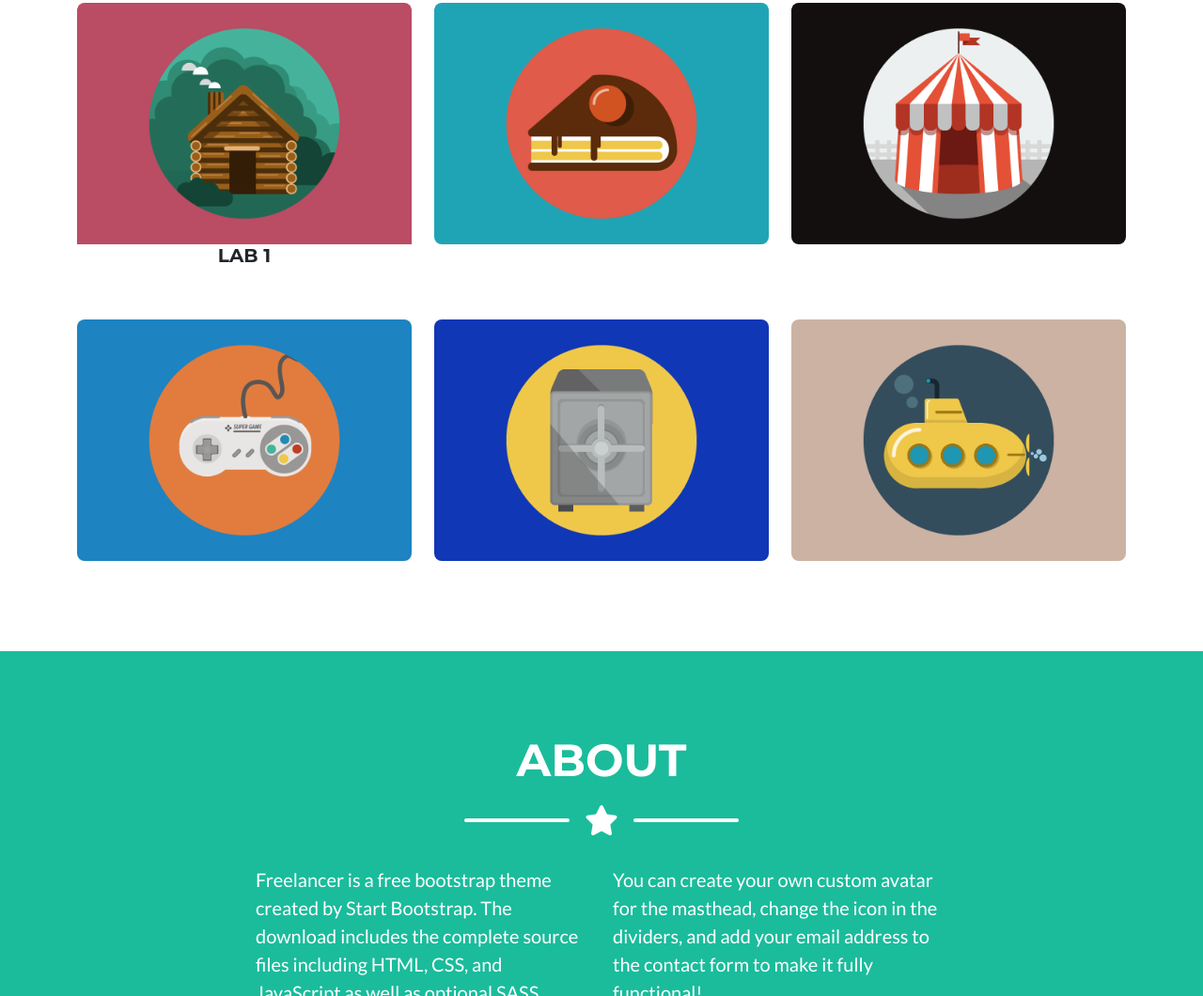
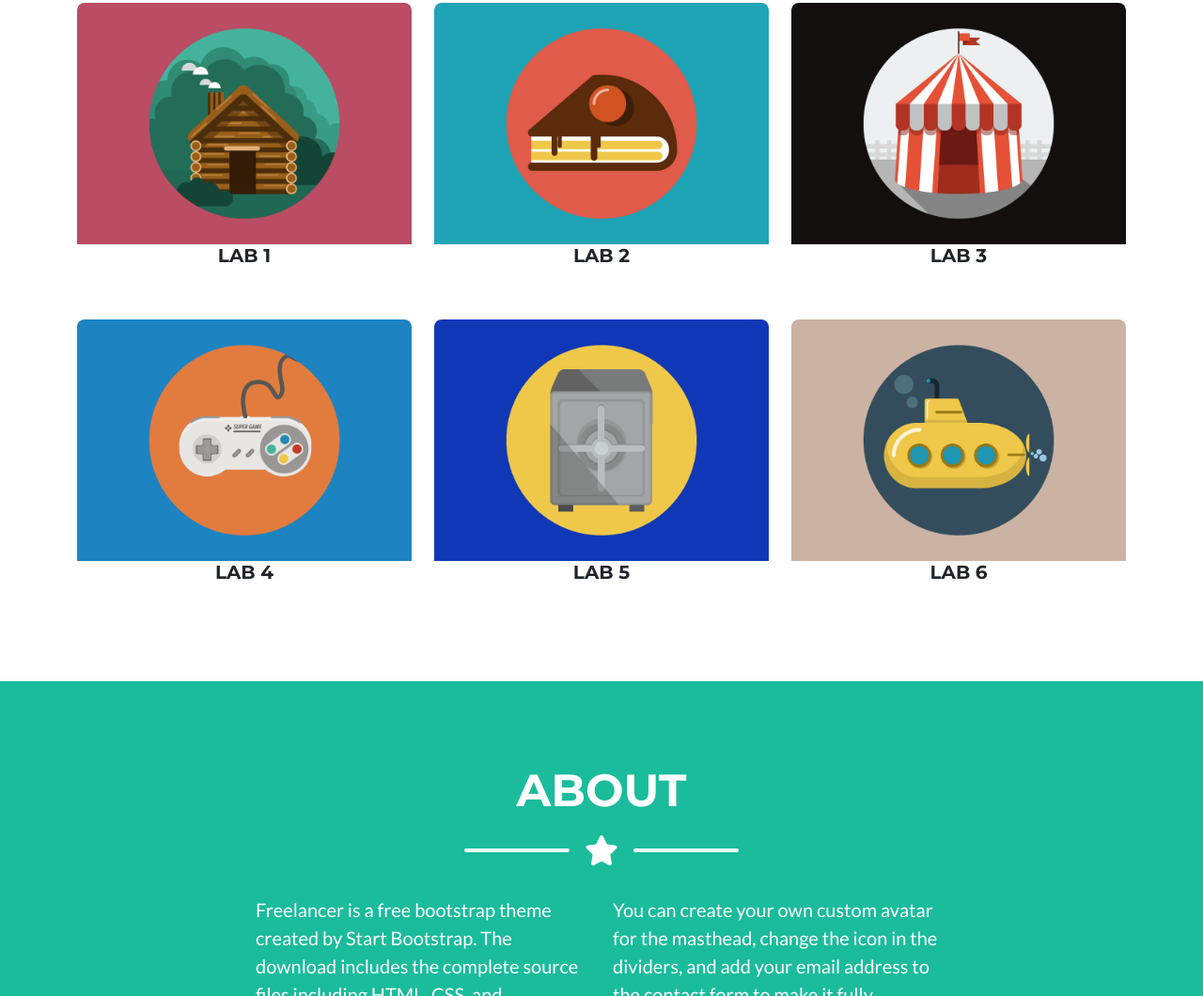
Before and after one commit to tripa2020/tripa2020.github.io, a plain HTML site: page index.html in a window 1280 px wide. Shown: the part 1008-2068 px from the top of the page at 94% size. Drawn offline with nearby package versions, Linux system fonts and the light colour scheme.

Commit message:
Update index.html

```diff
--- a/index.html
+++ b/index.html
@@ -81,6 +81,7 @@
                                 <div class="portfolio-item-caption-content text-center text-white"><i class="fas fa-plus fa-3x"></i></div>
                             </div>
                             <img class="img-fluid" src="assets/img/portfolio/cake.png" alt="..." />
+                            <h5 class="text-center">LAB 2</h5>
                         </div>
                     </div>
                     <!-- Portfolio Item 3-->
@@ -90,6 +91,7 @@
                                 <div class="portfolio-item-caption-content text-center text-white"><i class="fas fa-plus fa-3x"></i></div>
                             </div>
                             <img class="img-fluid" src="assets/img/portfolio/circus.png" alt="..." />
+                            <h5 class="text-center">LAB 3</h5>
                         </div>
                     </div>
                     <!-- Portfolio Item 4-->
@@ -99,6 +101,7 @@
                                 <div class="portfolio-item-caption-content text-center text-white"><i class="fas fa-plus fa-3x"></i></div>
                             </div>
                             <img class="img-fluid" src="assets/img/portfolio/game.png" alt="..." />
+                            <h5 class="text-center">LAB 4</h5>
                         </div>
                     </div>
                     <!-- Portfolio Item 5-->
@@ -108,6 +111,7 @@
                                 <div class="portfolio-item-caption-content text-center text-white"><i class="fas fa-plus fa-3x"></i></div>
                             </div>
                             <img class="img-fluid" src="assets/img/portfolio/safe.png" alt="..." />
+                            <h5 class="text-center">LAB 5</h5>
                         </div>
                     </div>
                     <!-- Portfolio Item 6-->
@@ -117,6 +121,7 @@
                                 <div class="portfolio-item-caption-content text-center text-white"><i class="fas fa-plus fa-3x"></i></div>
                             </div>
                             <img class="img-fluid" src="assets/img/portfolio/submarine.png" alt="..." />
+                            <h5 class="text-center">LAB 6</h5>
                         </div>
                     </div>
                 </div>
@@ -408,37 +413,6 @@
                                         <p class="text-left">This task for testing how fast we could collect data from the IMU. This was accomplished by taking out print statements, and streamlining the code execution. Using time stamps I implements a python function to calcuate the speed of data collection</p>
                                         <img class="img-fluid rounded mb-5" src="assets/img/transfer rate.png" alt="..." />
                                         <p class="text-left">The sampling rate was found to around 63 measurements a second. </p>
-
-
-
-
-
-
-
-
-
-
-
-
-
-
-
-
-
-
-
-
-
-
-
-
-
-
-
-
-
-
-
                                     <button class="btn btn-primary" data-bs-dismiss="modal">
                                         <i class="fas fa-xmark fa-fw"></i>
                                         Close Window
@@ -460,6 +434,7 @@
                             <div class="row justify-content-center">
                                 <div class="col-lg-8">
                                     <!-- Portfolio Modal - Title-->
+                                    <h2>LAB 3<h3 class="text-warning">TOF</h3></h2>
                                     <h2 class="portfolio-modal-title text-secondary text-uppercase mb-0">Circus Tent</h2>
                                     <!-- Icon Divider-->
                                     <div class="divider-custom">
```
